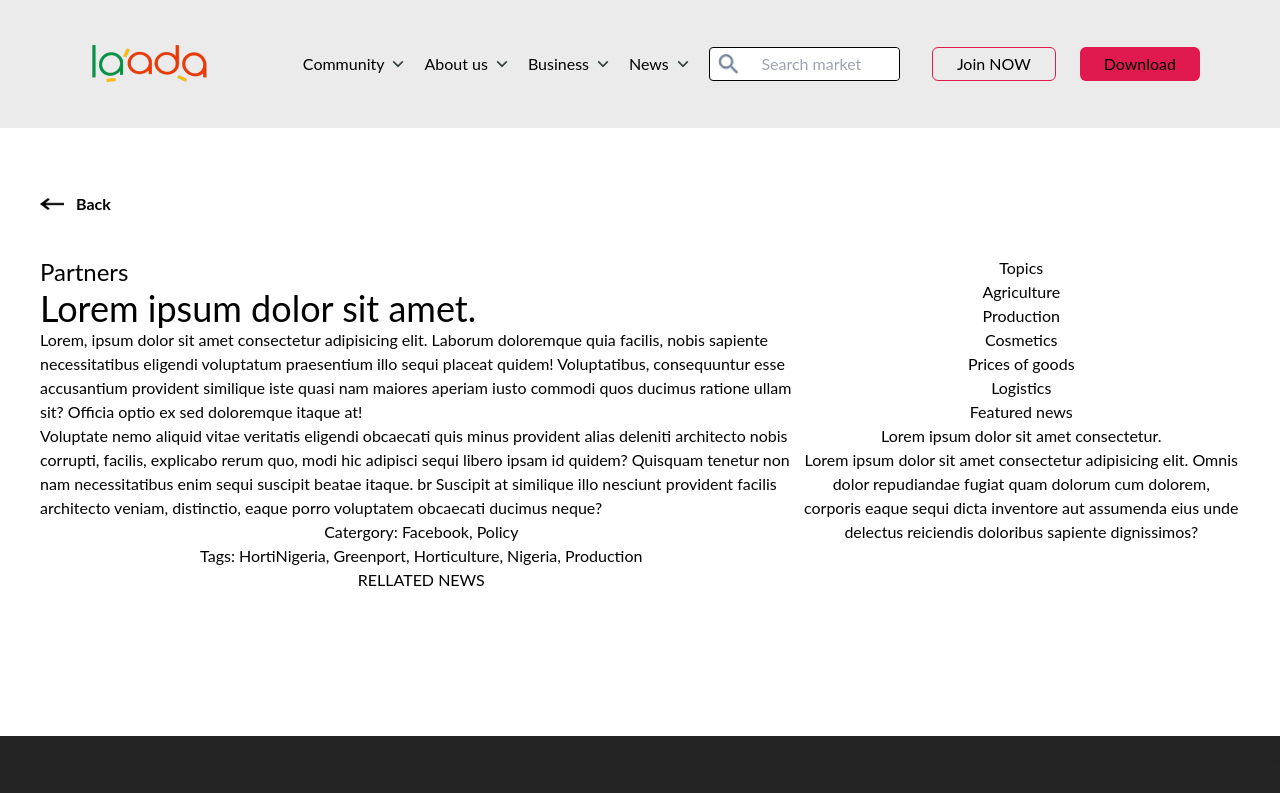
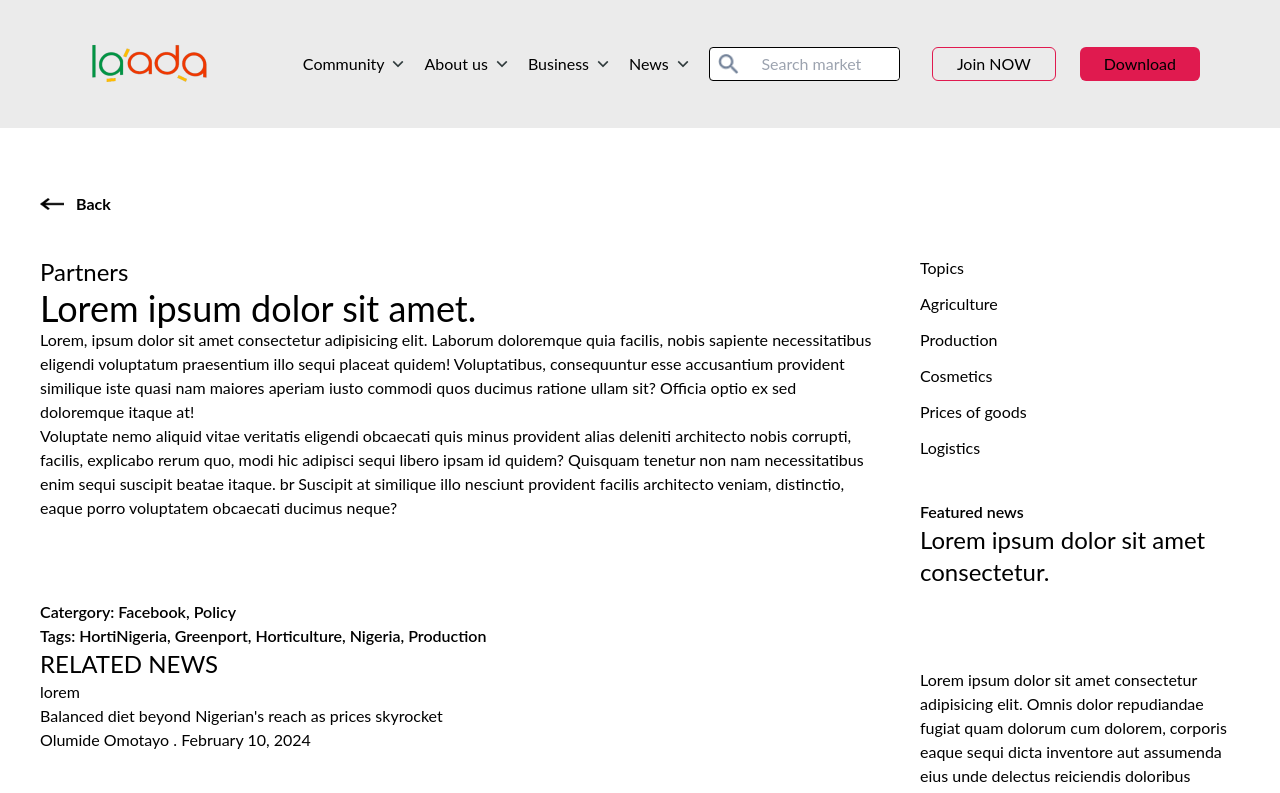
Before and after one commit to dettah/laada, a React (Vite) app: page /news-content in a window 1280 px wide. Shown: the top 793 px of the page. Built offline with nearby package versions, Linux system fonts and the light colour scheme.

Commit message:
worked on news content

```diff
--- a/src/pages/LandingPage.jsx
+++ b/src/pages/LandingPage.jsx
@@ -43,11 +43,26 @@ const LandingPage = () => {
 
 
           <div className=' flex justify-center ' data-aos='fade-up'>
+
+
+          <Link to={"/bushmarket/"}>
             <img src={market} alt="school" />
-            <img src={market} alt="print" />
-            <img src={market} alt="stores" />
-            <img src={market} alt="Taxi" />
-            <img src={market} alt="see all" />
+          </Link>
+          <Link to={"/bushmarket/"}>
+            <img src={market} alt="school" />
+          </Link>
+          <Link to={"/bushmarket/"}>
+            <img src={market} alt="school" />
+          </Link>
+          <Link to={"/bushmarket/"}>
+            <img src={market} alt="school" />
+          </Link>
+          <Link to={"/bushmarket/"}>
+          <img src={seeAll} alt="see all" />
+          </Link>
+           >
+
+
           </div>
         </div>
 
--- a/src/pages/NewsContent.jsx
+++ b/src/pages/NewsContent.jsx
@@ -6,13 +6,13 @@ const NewsContent = () => {
     return (
         <div className='px-10'>
             <Link to={"/news/"}>
-                <div className='flex mt-16 mb-10'>
+                <div className=' w-fit flex mt-16 mb-10'>
                     <BackArrow />
                 </div>
             </Link>
-            <section className='flex'>
+            <section className='flex gap-10'>
 
-                <section className='min-w-[60%]'>
+                <section className='min-w-[70%]'>
 
                     <h3 className='text-left text-2xl'>Partners</h3>
                     <h2 className='text-left text-4xl'>Lorem ipsum dolor sit amet.</h2>
@@ -22,21 +22,28 @@ const NewsContent = () => {
                         Suscipit at similique illo nesciunt provident facilis architecto veniam, distinctio, eaque porro voluptatem obcaecati ducimus neque?
                     </p>
 
-                    <div>
-                        <h4>Catergory: Facebook, Policy</h4>
+                    <div className='text-left mt-20 font-semibold'>
+                        <h4 className='font-'>Catergory: Facebook, Policy</h4>
                         <h4>Tags: HortiNigeria, Greenport, Horticulture, Nigeria, Production</h4>
                     </div>
+                    <div className='text-left'>
+                        <h3 className='text-2xl' >RELATED NEWS</h3>
+                        <p>lorem</p>
                         <div>
-                        <h3>RELLATED NEWS</h3>
-                        <div></div>
+                            <h3>Balanced diet beyond Nigerian's reach as prices skyrocket</h3>
+                            <p>Olumide Omotayo . February 10, 2024</p>
+
+
+                        </div>
                     </div>
                 </section>
 
 
 
-                <aside>
-                    <div>
+                <aside className='flex flex-col items-start'>
+                    <div className='flex flex-col items-start gap-10 '>
 
+                        <div className='flex flex-col items-start gap-3 '>
                             <h3>Topics</h3>
                             <p>Agriculture</p>
                             <p>Production</p>
@@ -44,13 +51,15 @@ const NewsContent = () => {
                             <p>Prices of goods</p>
                             <p>Logistics</p>
                         </div>
-                    <div>
-                        <h3>Featured news</h3>
-                        <h2>Lorem ipsum dolor sit amet consectetur.</h2>
+                        <div className='text-left '>
+
+                            <h3 className='font-semibold '>Featured news</h3>
+                            <h2 className='text-2xl'>Lorem ipsum dolor sit amet consectetur.</h2>
+                        </div>
                         <div className=''>
 
                         </div>
-                        <p>Lorem ipsum dolor sit amet consectetur adipisicing elit. Omnis dolor repudiandae fugiat quam dolorum cum dolorem, corporis eaque sequi dicta inventore aut assumenda eius unde delectus reiciendis doloribus sapiente dignissimos?</p>
+                        <p className='text-left' >Lorem ipsum dolor sit amet consectetur adipisicing elit. Omnis dolor repudiandae fugiat quam dolorum cum dolorem, corporis eaque sequi dicta inventore aut assumenda eius unde delectus reiciendis doloribus sapiente dignissimos?</p>
                     </div>
 
 
```
Lines whose indentation alone changed are shown as unchanged.
